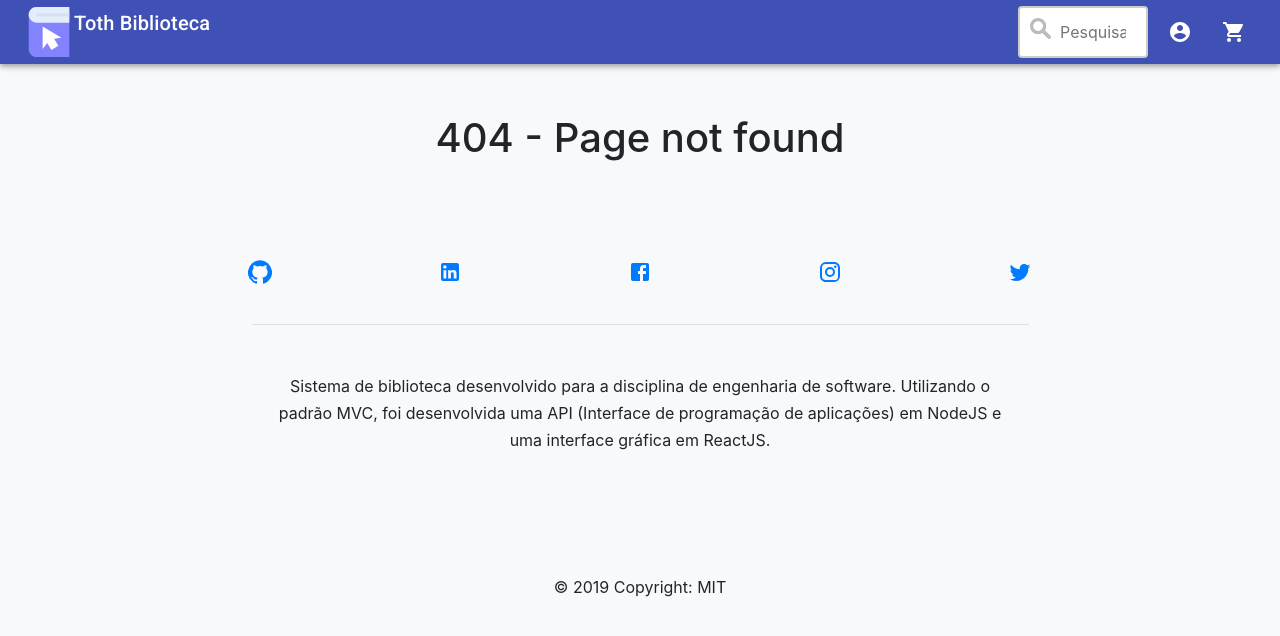
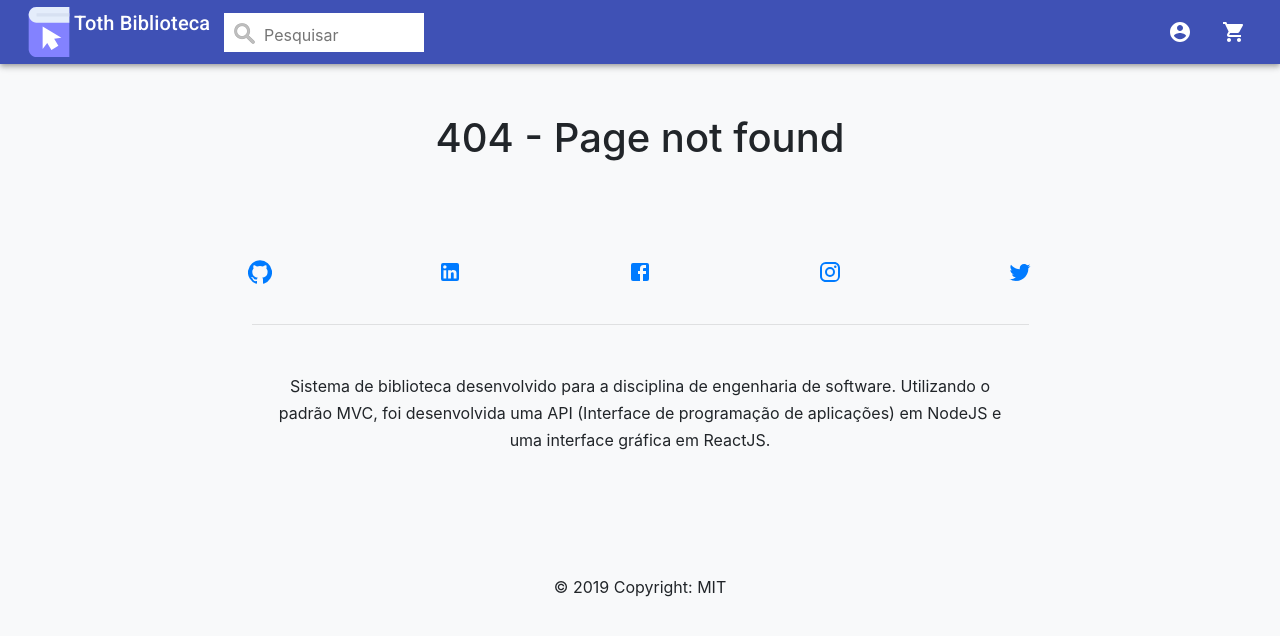
Before and after one commit to yankelvin/sistema-biblioteca, a React (Create React App) app in the folder frontend/: page /not-found in a window 1280 px wide. Shown: the top 636 px of the page. Built offline with nearby package versions, Linux system fonts and the light colour scheme.

Commit message:
Imagem removida

```diff
--- a/frontend/src/components/style.css
+++ b/frontend/src/components/style.css
@@ -1,18 +1,21 @@
+.button-container {
+  width: 75%;
+}
+
 input[type="text"] {
-  width: 130px;
-  box-sizing: border-box;
-  border: 2px solid #ccc;
-  border-radius: 4px;
+  width: 200px;
+  border: none;
   font-size: 16px;
-  background-color: white;
+  background-color: #fff;
   background-image: url("../assets/searchicon.png");
   background-position: 10px 10px;
   background-repeat: no-repeat;
-  padding: 12px 20px 12px 40px;
+  padding: 10px 5px 5px 40px;
   -webkit-transition: width 0.4s ease-in-out;
   transition: width 0.4s ease-in-out;
 }
 
 input[type="text"]:focus {
-  width: 100%;
+  width: 50%;
+  opacity: 0.9;
 }
--- a/frontend/src/layout/Header.js
+++ b/frontend/src/layout/Header.js
@@ -6,7 +6,6 @@ import "./Header.css";
 
 // Images
 import logo from "../assets/logo.svg";
-import carrinho from "../assets/carrinho.svg";
 
 // Material Ui
 import Button from "@material-ui/core/Button";
```
